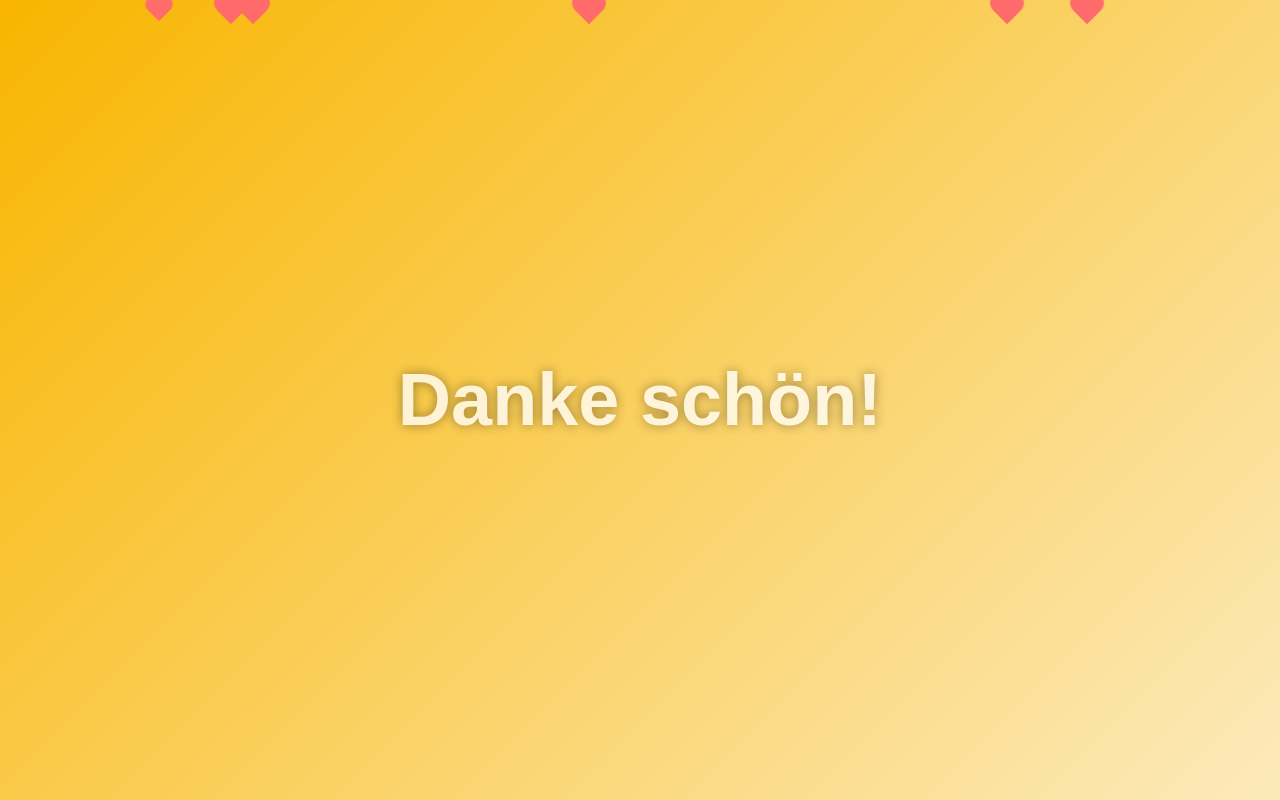
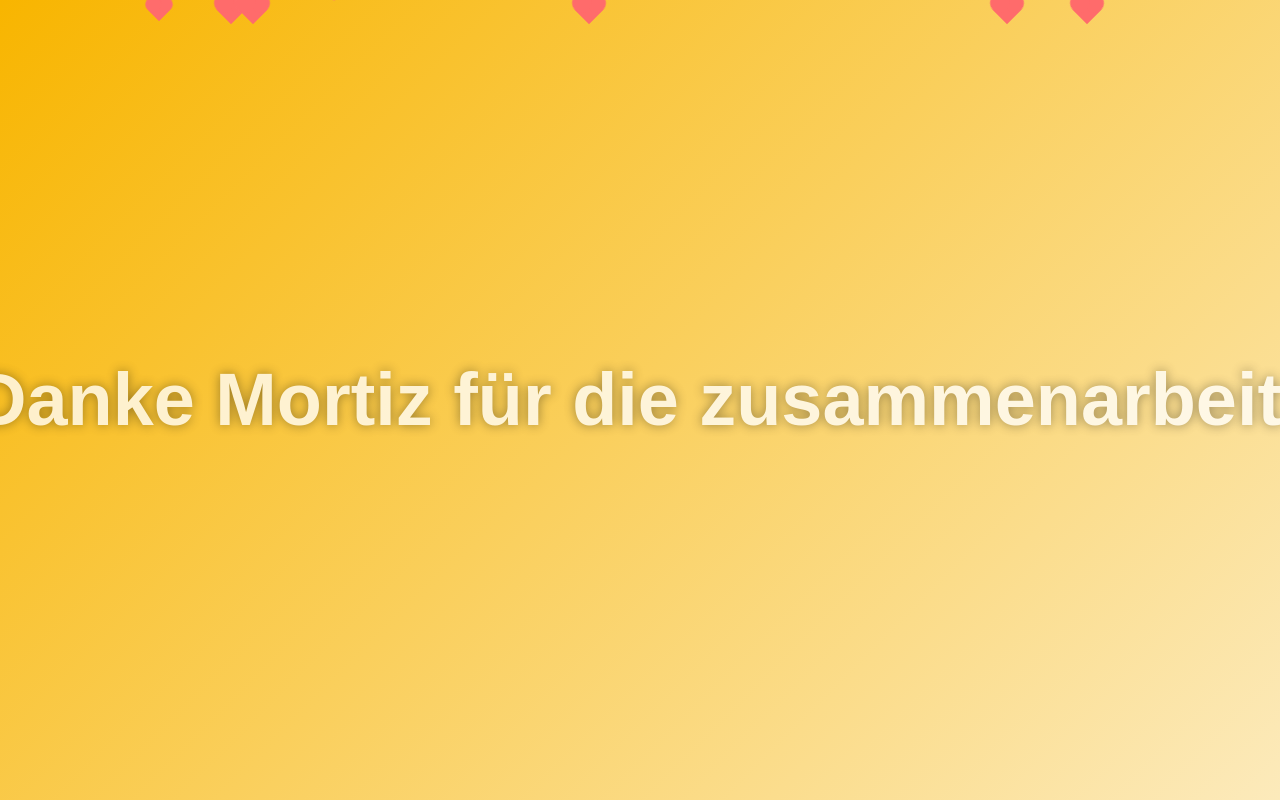
Before and after one commit to Nimaturkmani/danke, a plain HTML site: page index.html in a window 1280 px wide. Drawn offline with Linux system fonts and the light colour scheme.

Commit message:
Update index.html

```diff
--- a/index.html
+++ b/index.html
@@ -91,7 +91,7 @@
     </style>
 </head>
 <body>
-    <div class="text">Danke schön!</div>
+    <div class="text">Danke Mortiz für die zusammenarbeit!</div>
     <div class="hearts" id="hearts"></div>
 
     <script>
```
